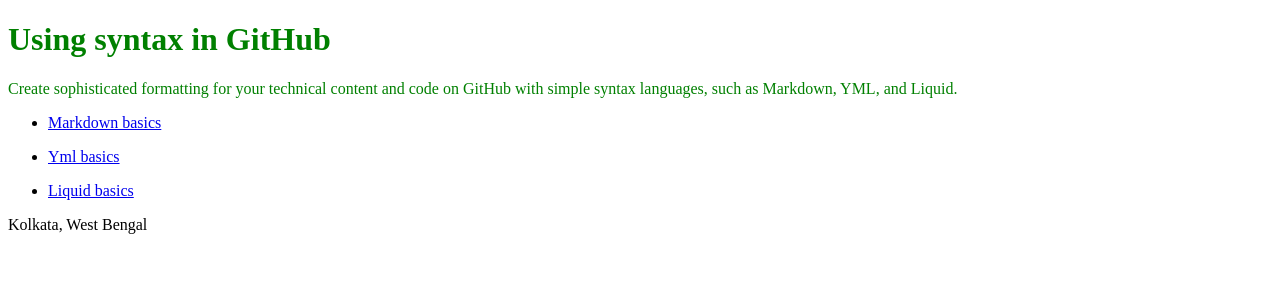
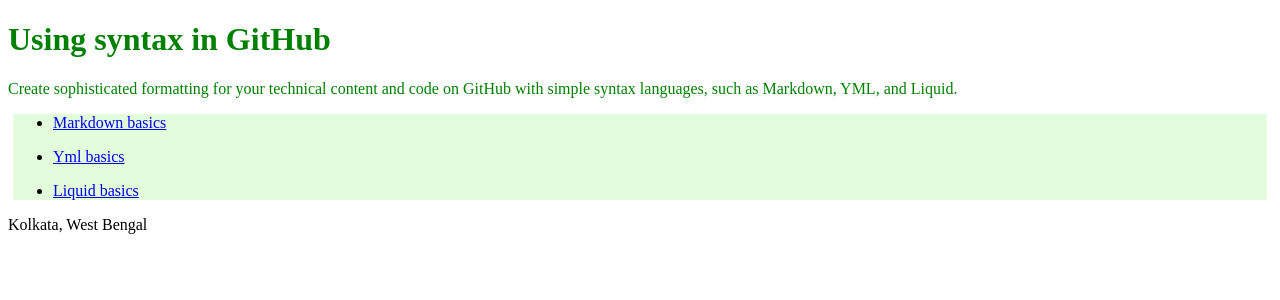
Before and after one commit to biswas3/Assignment, a Jekyll site: the page built from using-syntax.md, in a window 1280 px wide. Shown: the top 300 px of the page. Built offline with Jekyll 4.4.1, drawn with Linux system fonts in a browser that asks for light colours; our own code applies the rules of GitHub Pages for plain Markdown files.

Commit message:
Update style.css

```diff
--- a/assets/css/style.css
+++ b/assets/css/style.css
@@ -2,5 +2,10 @@ h1 {color:green;}
 p {color:green;}
 ol {
   background:#e3fcdc;
-  margin: 5px;
+  margin:5px;
 }
+
+ul {
+  background:#e3fcdc;
+  margin:5px;
+}
```
